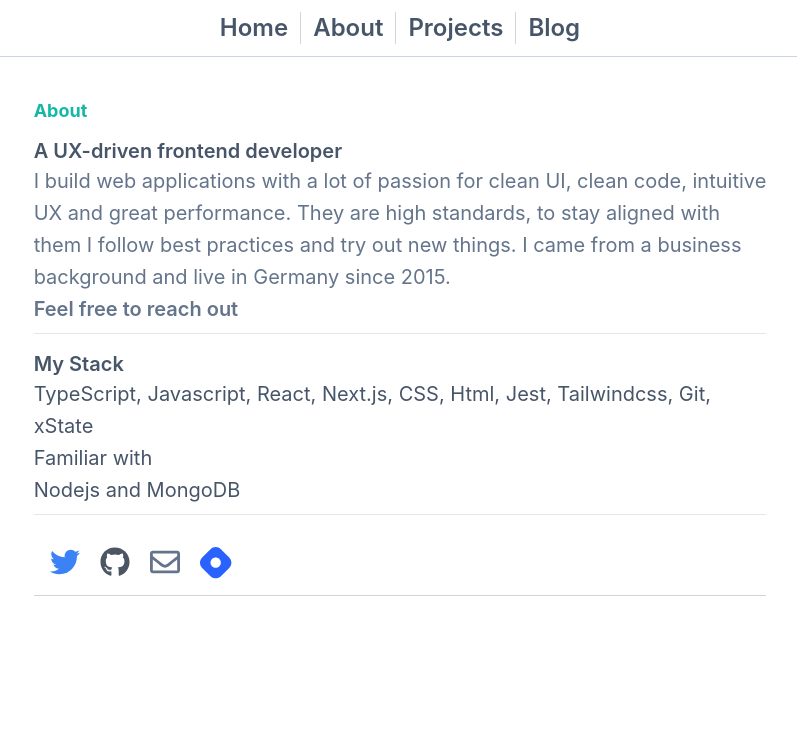
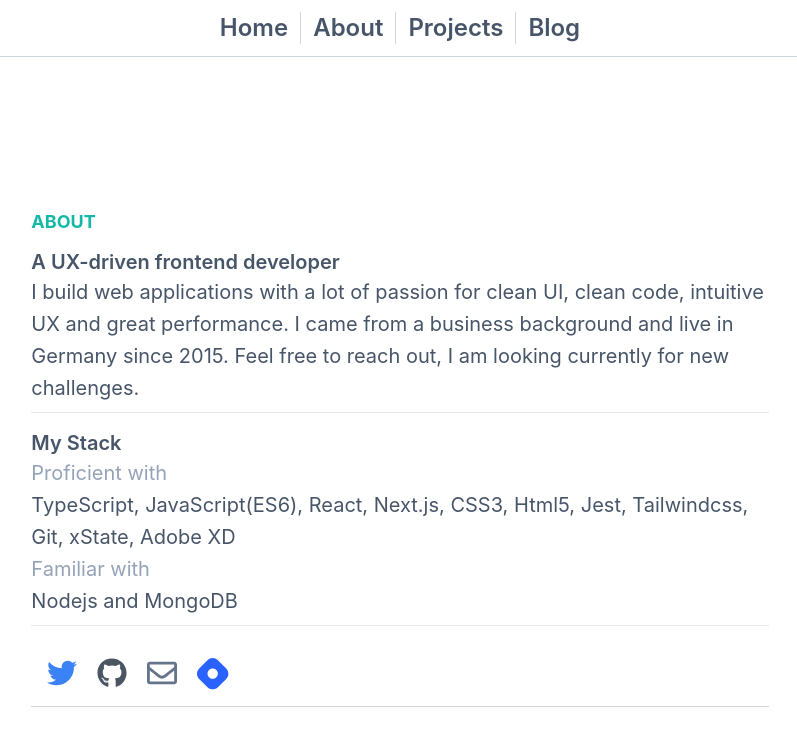
Before and after one commit to Ali-Hussein-dev/Ali-Hussein-dev, a Next.js app: page /About in a window 1280 px wide. Shown: the top 746 px of the page, without its empty margins (240-1037 px from the left). Built offline with nearby package versions, Linux system fonts and the light colour scheme.

Commit message:
update pages style

```diff
--- a/src/pages/About.tsx
+++ b/src/pages/About.tsx
@@ -39,28 +39,29 @@ const About: React.FC = () => {
   // functions
   //--------------------------------------
   return (
-    <section id="About" className="grid px-3 pt-6 place-items-center ">
+    <section id="About" className="grid min-h-screen px-2 place-items-center">
       <Head>
         <title>About</title>
       </Head>
       <div className="py-4 text-xl md:w-9/12 lg:w-7/12">
-        <h1 className="mb-3 text-lg font-bold text-teal-500">About</h1>
+        <h1 className="mb-3 text-lg font-bold text-teal-500">ABOUT</h1>
         <h2 className="font-semibold ">A UX-driven frontend developer</h2>
-        <p className="pb-2 mb-4 leading-8 border-b border-gray-200 text-blueGray-500">
+        <p className="pb-2 mb-4 leading-8 border-b border-gray-200">
           I build web applications with a lot of passion for clean UI, clean
-          code, intuitive UX and great performance. They are high standards, to
-          stay aligned with them I follow best practices and try out new things.
-          I came from a business background and live in Germany since 2015.
-          <Link href={links[2].href} cn={links[2].cn}>
-            Feel free to reach out
-          </Link>
+          code, intuitive UX and great performance. I came from a business
+          background and live in Germany since 2015. Feel free to reach out, I
+          am looking currently for new challenges.
         </p>
         <h2 className="font-semibold ">My Stack</h2>
-        <p className="pb-2 mb-4 leading-8 border-b border-gray-200">
-          TypeScript, Javascript, React, Next.js, CSS, Html, Jest, Tailwindcss,
-          Git, xState <br /> Familiar with <br />
-          Nodejs and MongoDB
-        </p>
+        <div className="pb-2 mb-4 leading-8 border-b border-gray-200">
+          <h3 className="text-blueGray-400">Proficient with</h3>
+          <p>
+            TypeScript, JavaScript(ES6), React, Next.js, CSS3, Html5, Jest,
+            Tailwindcss, Git, xState, Adobe XD
+          </p>
+          <h3 className="text-blueGray-400">Familiar with</h3>
+          <p>Nodejs and MongoDB</p>
+        </div>
         <div className="flex py-3 border-b border-gray-300">
           {links.map((o, i) => (
             <span key={i} className="p-1 ml-3 rounded-xl hover:bg-blueGray-100">
--- a/src/pages/Blog.tsx
+++ b/src/pages/Blog.tsx
@@ -33,12 +33,12 @@ const Blog: React.FC = () => {
   // functions
   //--------------------------------------
   return (
-    <div className="grid w-full px-3 pt-6 place-items-center" id="Blog">
+    <div className="grid w-full min-h-screen px-2 place-items-center" id="Blog">
       <Head>
         <title>Projects</title>
       </Head>
       <div className="py-4 text-xl md:w-9/12 lg:w-7/12">
-        <h1 className="mb-3 text-xl font-bold text-teal-500">Blog</h1>
+        <h1 className="mb-3 text-lg font-bold text-teal-500">BLOG</h1>
         {blogs.map((o, i) => (
           <div key={i} className="mb-3">
             {/* <div className="mb-3">
--- a/src/pages/Projects.tsx
+++ b/src/pages/Projects.tsx
@@ -79,7 +79,7 @@ const Projects: React.FC = () => {
         <title>Projects</title>
       </Head>
       <div className="py-4 text-xl md:w-9/12 lg:w-7/12">
-        <h1 className="mb-3 text-lg font-bold text-teal-500">Projects</h1>
+        <h1 className="mb-3 text-lg font-bold text-teal-500">PROJECTS</h1>
         {projects.map((o, i) => (
           <ProjectCard
             key={i}
--- a/src/pages/_app.tsx
+++ b/src/pages/_app.tsx
@@ -1,7 +1,7 @@
 import { Header } from '@/components/Header'
 import Head from 'next/head'
 import { ChakraProvider } from '@chakra-ui/react'
-
+import Footer from '@/components/Footer'
 import '../css/global.css'
 const MyApp: React.FC<{ Component: React.FC; pageProps: any }> = ({
   Component,
@@ -9,14 +9,17 @@ const MyApp: React.FC<{ Component: React.FC; pageProps: any }> = ({
 }): JSX.Element => {
   return (
     <ChakraProvider>
-      <main className="text-blueGray-600">
+      <main className="h-screen text-blueGray-600">
         <Head>
           <link rel="icon" href="/favicon-32x32.png" />
           <meta name="viewport" content="width=device-width, initial-scale=1" />
           <title>Ali Hussein</title>
         </Head>
         <Header />
-        <Component {...pageProps} />
+        <div className="z-10 bg-white">
+          <Component {...pageProps} />
+        </div>
+        <Footer />
       </main>
     </ChakraProvider>
   )
--- a/src/pages/index.tsx
+++ b/src/pages/index.tsx
@@ -1,5 +1,5 @@
 export const Home = (): JSX.Element => (
-  <section className="flex flex-col items-center justify-center px-2 pt-44">
+  <section className="flex flex-col items-center justify-center min-h-screen px-2">
     <div>
       <h1 className="mb-2 text-5xl font-black text-teal-400">
         Welcome to my Portfolio
```
